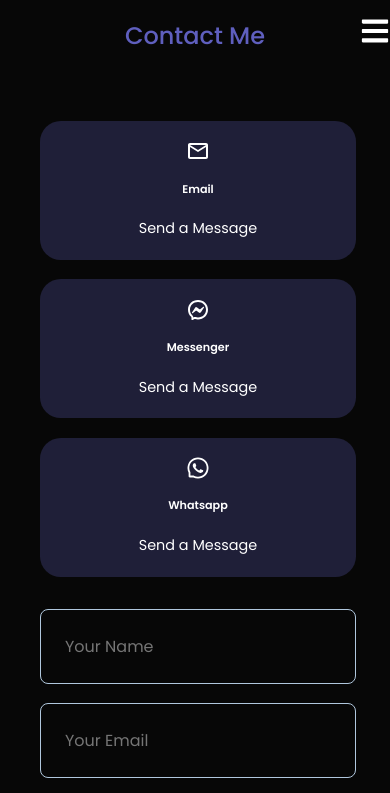
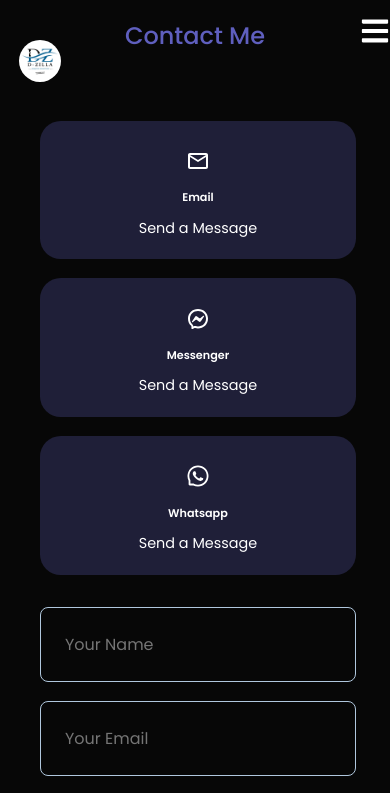
Before and after one commit to DavisKiprotich/Portfolio-website-Ushindi-, a React (Create React App) app: page /contact in a window 390 px wide. Shown: the top 793 px of the page. Built offline with nearby package versions, Linux system fonts and the light colour scheme.

Commit message:
final touches on emailjs

```diff
--- a/src/components/ContactMe.js
+++ b/src/components/ContactMe.js
@@ -21,19 +21,25 @@ const ContactMe = () => {
         <div className='contact-container'>
             <div className='contact-options'>
                 <article className='contact-option'>
-                    <MdOutlineEmail className='contact-option-icon' />
-                    <h4>Email</h4>
-                    <a href='mailto:davidnavidali@gmail.com' target='_blank' rel='noreferrer'>Send a Message</a>
+                <a href='mailto:davidnavidali@gmail.com' target='_blank' rel='noreferrer'>
+                <MdOutlineEmail className='contact-option-icon' />
+                <h4>Email</h4>
+                Send a Message
+                </a>
                 </article>
                 <article className='contact-option'>
+                    <a href='https://www.facebook.com/profile.php?id=100062809791733&mibextid=ZbWKwL' target='_blank' rel='noreferrer'>
                     <RiMessengerLine className='contact-option-icon' />
                     <h4>Messenger</h4>
-                    <a href='https://www.facebook.com/profile.php?id=100062809791733&mibextid=ZbWKwL' target='_blank' rel='noreferrer'>Send a Message</a>
+                    Send a Message
+                    </a>
                 </article>
                 <article className='contact-option'>
+                    <a href='https://api.whatsapp.com/send?phone=+254791083661' target='_blank' rel='noreferrer'>
                     <AiOutlineWhatsApp className='contact-option-icon' />
                     <h4>Whatsapp</h4>
-                    <a href='https://api.whatsapp.com/send?phone=+254791083661' target='_blank' rel='noreferrer'>Send a Message</a>
+                    Send a Message
+                    </a>
                 </article>
             </div>
             <form ref={form} onSubmit={sendEmail}>
--- a/src/components/ContactStyle.css
+++ b/src/components/ContactStyle.css
@@ -52,6 +52,7 @@ h5{
     display: inline-block;
     font-size: 0.9rem;
 }
+
 /*--------------Form----------*/
 form{
     display: flex;
--- a/src/components/HeroStyles.css
+++ b/src/components/HeroStyles.css
@@ -50,7 +50,8 @@
 
 @media screen and (max-width: 640px) {
     .logo{
-        display: none;
+        width: 3rem;
+        height: 3rem;
     }
     .content .typical{
         font-size: 15px;
```
